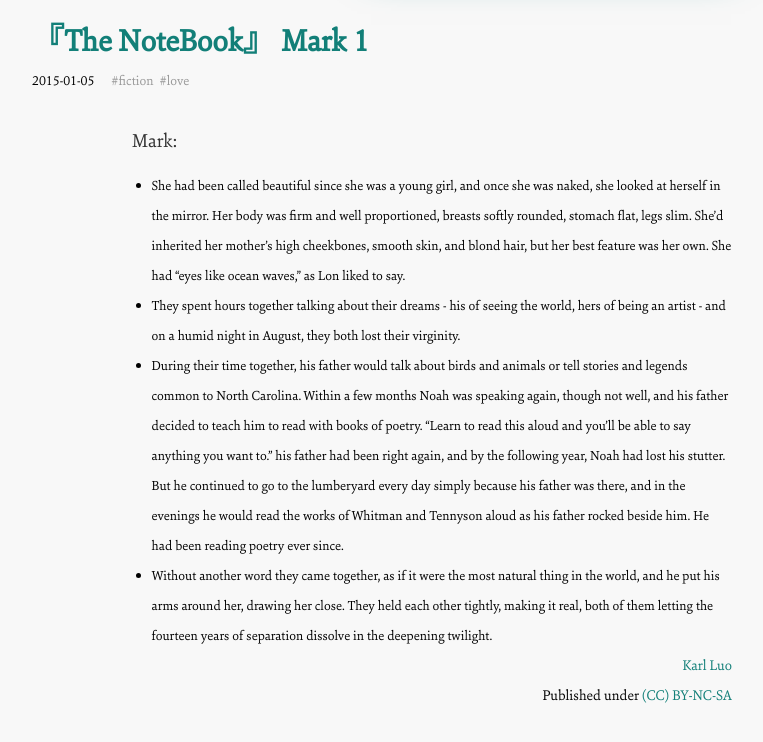
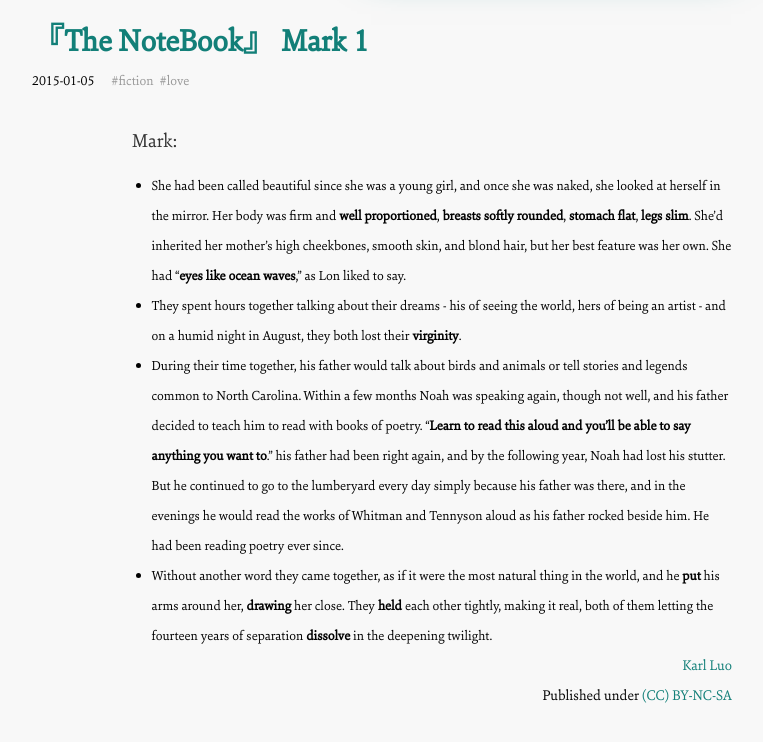
Before and after one commit to luolinjia/en, a Jekyll site: the page built from _posts/2015-01-05-the-notebook-mark-1.md, in a window 1280 px wide and 1178 px high. Shown: the part 388-1130 px from the top of the window, without its empty margins (208-971 px from the left). Built offline with Jekyll 4.4.1, drawn with Linux system fonts in a browser that asks for light colours; Markdown is read by kramdown in place of the engine named in the settings; comment, search, counter and statistics services are not loaded.

```diff
--- a/_posts/2015-01-05-the-notebook-mark-1.md
+++ b/_posts/2015-01-05-the-notebook-mark-1.md
@@ -11,7 +11,7 @@ tags:
 
 Mark:
 
-- She had been called beautiful since she was a young girl, and once she was naked, she looked at herself in the mirror. Her body was firm and well proportioned, breasts softly rounded, stomach flat, legs slim. She'd inherited her mother's high cheekbones, smooth skin, and blond hair, but her best feature was her own. She had "eyes like ocean waves," as Lon liked to say.
-- They spent hours together talking about their dreams - his of seeing the world, hers of being an artist - and on a humid night in August, they both lost their virginity.
-- During their time together, his father would talk about birds and animals or tell stories and legends common to North Carolina. Within a few months Noah was speaking again, though not well, and his father decided to teach him to read with books of poetry. "Learn to read this aloud and you'll be able to say anything you want to." his father had been right again, and by the following year, Noah had lost his stutter. But he continued to go to the lumberyard every day simply because his father was there, and in the evenings he would read the works of Whitman and Tennyson aloud as his father rocked beside him. He had been reading poetry ever since.
-- Without another word they came together, as if it were the most natural thing in the world, and he put his arms around her, drawing her close. They held each other tightly, making it real, both of them letting the fourteen years of separation dissolve in the deepening twilight.
+- She had been called beautiful since she was a young girl, and once she was naked, she looked at herself in the mirror. Her body was firm and **well proportioned**, **breasts softly rounded**, **stomach flat**, **legs slim**. She'd inherited her mother's high cheekbones, smooth skin, and blond hair, but her best feature was her own. She had "**eyes like ocean waves**," as Lon liked to say.
+- They spent hours together talking about their dreams - his of seeing the world, hers of being an artist - and on a humid night in August, they both lost their **virginity**.
+- During their time together, his father would talk about birds and animals or tell stories and legends common to North Carolina. Within a few months Noah was speaking again, though not well, and his father decided to teach him to read with books of poetry. "**Learn to read this aloud and you'll be able to say anything you want to**." his father had been right again, and by the following year, Noah had lost his stutter. But he continued to go to the lumberyard every day simply because his father was there, and in the evenings he would read the works of Whitman and Tennyson aloud as his father rocked beside him. He had been reading poetry ever since.
+- Without another word they came together, as if it were the most natural thing in the world, and he **put** his arms around her, **drawing** her close. They **held** each other tightly, making it real, both of them letting the fourteen years of separation **dissolve** in the deepening twilight.
```
